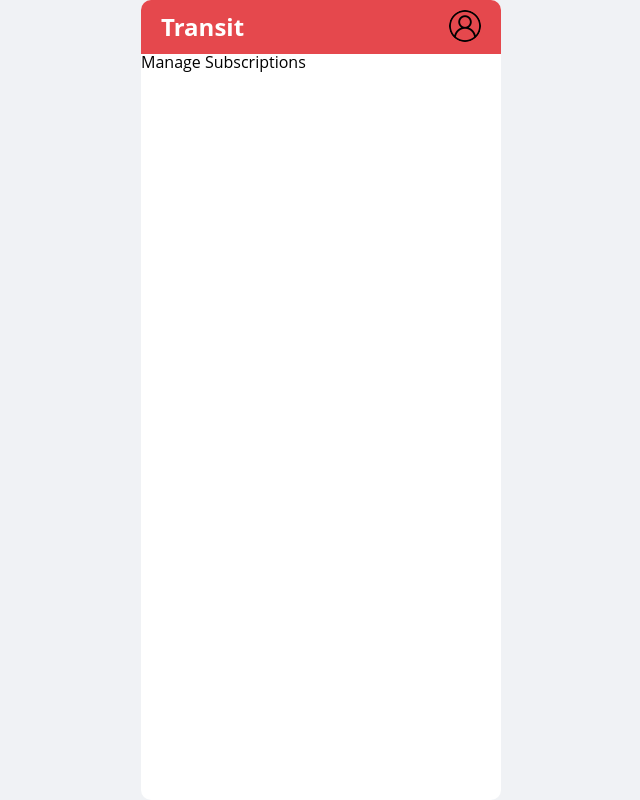
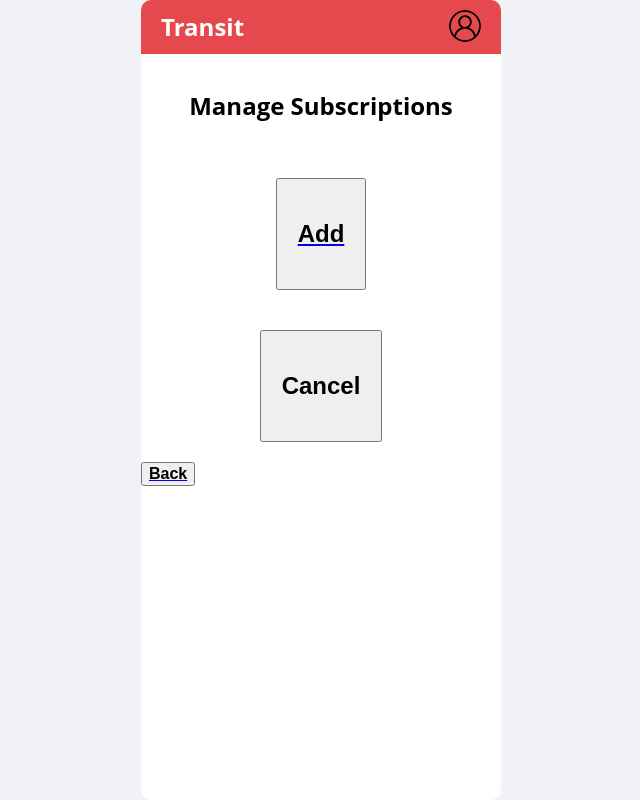
Before and after one commit to neferxpitou/MyFare, a React (Create React App) app: page /manage-subscriptions in a window 1280 px wide. Shown: the whole page, without its empty margins (319-959 px from the left). Built offline with nearby package versions, Linux system fonts and the light colour scheme.

Commit message:
Added Basic Interface for Manage Subscriptions

```diff
--- a/src/pages/AddSubsciptions/AddSubscriptions.css
+++ b/src/pages/AddSubsciptions/AddSubscriptions.css
@@ -0,0 +1,8 @@
+.headerclass {
+	display: flex;
+	text-align: center;
+	justify-content: center;
+	padding: 40px 20px;
+	font-size: 24px;
+	font-weight: bold;
+}
--- a/src/pages/AddSubsciptions/AddSubscriptions.jsx
+++ b/src/pages/AddSubsciptions/AddSubscriptions.jsx
@@ -4,7 +4,7 @@
 	return (
 		<div>
 			<Navbar />
-			<h1>Add Subscriptions</h1>
+			<h1 className="headerclass">Add Subscriptions</h1>
 		</div>
 	);
 };
--- a/src/pages/ManageSubscriptions/ManageSubscriptions.css
+++ b/src/pages/ManageSubscriptions/ManageSubscriptions.css
@@ -0,0 +1,28 @@
+.headerclass {
+	display: flex;
+	text-align: center;
+	justify-content: center;
+	padding: 40px 20px;
+	font-size: 24px;
+	font-weight: bold;
+}
+.buttonclass {
+	display: flex;
+	text-align: center;
+	justify-content: center;
+	padding: 40px 20px;
+	font-size: 24px;
+	font-weight: bold;
+}
+.backbutton {
+    display: flex;
+	justify-content: space-between;
+    font-size: 16px;
+	font-weight: bold;
+}
+.centerclass {
+    display: flex;
+	text-align: center;
+	justify-content: center;
+    padding: 20px 20px;
+}
--- a/src/pages/ManageSubscriptions/ManageSubscriptions.jsx
+++ b/src/pages/ManageSubscriptions/ManageSubscriptions.jsx
@@ -1,10 +1,22 @@
 import Navbar from '../../components/Navbar/Navbar';
 import './ManageSubscriptions.css';
+import { Link } from 'react-router-dom';
 const ManageSubsciptions = () => {
 	return (
 		<div>
 			<Navbar />
-			<h1>Manage Subscriptions</h1>
+			<div className="headerclass">Manage Subscriptions</div>
+			<div className ="centerclass"><Link to="/add-subscriptions">
+				<button className="buttonclass">Add</button>
+				</Link>
+				</div>
+			<div className ="centerclass">
+				<button className="buttonclass">Cancel</button>
+				</div>
+			<div><Link to="/profile">
+				<button className="backbutton">Back</button>
+				</Link>
+				</div>
 		</div>
 	);
 };
```
